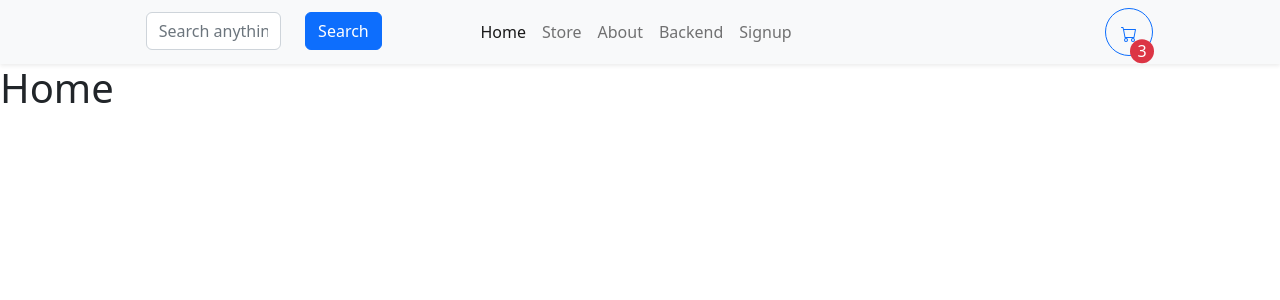
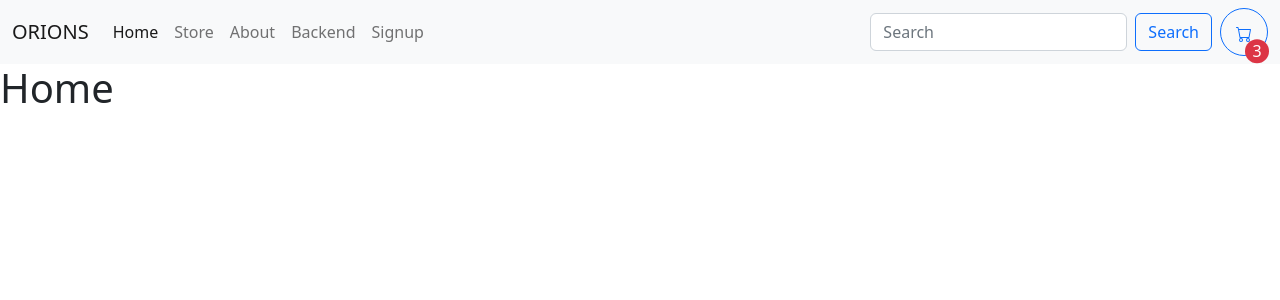
Before and after one commit to bhaskarbhoopendra/reactvite, a React (Vite) app: page / in a window 1280 px wide. Shown: the top 300 px of the page. Built offline with nearby package versions, Linux system fonts and the light colour scheme.

Commit message:
Toggle Navbar Done Successfully

```diff
--- a/src/components/Navbar.tsx
+++ b/src/components/Navbar.tsx
@@ -17,28 +17,16 @@ export function Navbar() {
     console.log(searchMe);
   };
   return (
-    <NavbarBs className="bg-light shadow-sm">
-      {/* <Container> */}
-      <Container>
-      <Row >
-        <Col xs={1} sm={1} lg={1}> </Col>
-
-            <Col xs={3} sm={4} lg={5} className="me-2">
-             <Row>
-              <Col>
-              <Form onSubmit={(e) => handleSubmit(e)}>
-          <Form.Control id="searchMe" placeholder="Search anything"
-          onChange={(e) => handleChange(e)} />
-          </Form>
-            </Col>
-            <Col>
-          <button type="submit" className="btn btn-primary" onClick={(e) => handleSubmit(e)}>Search</button>
-        </Col>
-
-        </Row>
-        </Col>
-        <Col xs={3} sm={4} lg={5}>
-        <Nav >
+    <>
+<NavbarBs bg="light" expand="lg">
+      <Container fluid>
+        <NavbarBs.Brand href="#">ORIONS</NavbarBs.Brand>
+        <NavbarBs.Toggle aria-controls="navbarScroll" />
+        <NavbarBs.Collapse id="navbarScroll">
+          <Nav
+            className="me-auto my-2 my-lg-0"
+            style={{ maxHeight: '100px' }}
+            navbarScroll>
           <Nav.Link to="/" as={NavLink}>
             Home
           </Nav.Link>
@@ -54,11 +42,23 @@ export function Navbar() {
           <Nav.Link to="/signup" as={NavLink}>
             Signup
           </Nav.Link>
-        </Nav>
-        </Col>
-        </Row>
-      {/* </Container> */}
-<Col xs={1} sm={1} lg={1}>
+          </Nav>
+          <Form className="d-flex" onSubmit={(e) => handleSubmit(e)}>
+            <Form.Control
+              type="search"
+              id="searchMe"
+              placeholder="Search"
+              className="me-2"
+              aria-label="Search"
+              onChange={(e) => handleChange(e)}
+            />
+            <Button  className="me-2" variant="outline-primary" type="submit"
+            onClick={(e) => handleSubmit(e)}>Search</Button>
+          </Form>
+
+
+        </NavbarBs.Collapse>
+<div>
         <Button
           variant="outline-primary rounded-circle"
           style={{ position: "relative", height: "3rem", width: "3rem" }}
@@ -86,9 +86,10 @@ export function Navbar() {
             3
           </div>
         </Button>
-        </Col>
+        </div>
       </Container>
+    </NavbarBs>
+    </>
 
-    </NavbarBs>
   );
 }
```
